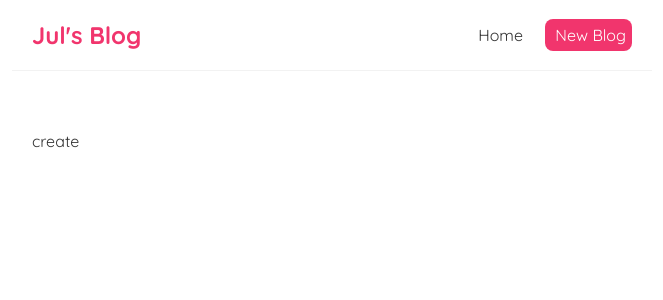
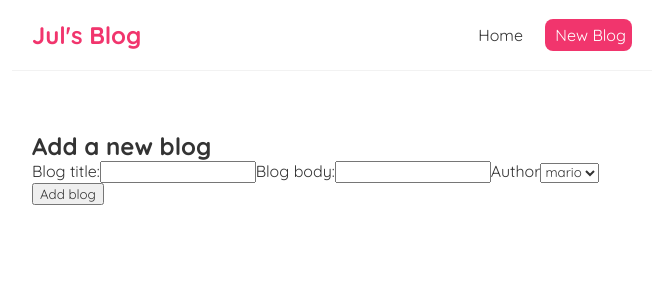
Before and after one commit to babyOctopuses/react-exercise, a React (Create React App) app in the folder exercise1/: page /create in a window 1280 px wide. Shown: the top 300 px of the page, without its empty margins (308-971 px from the left). Built offline with nearby package versions, Linux system fonts and the light colour scheme.

Commit message:
added input field

```diff
--- a/exercise1/src/Navbar/Create.js
+++ b/exercise1/src/Navbar/Create.js
@@ -1,8 +1,41 @@
-import React from 'react'
+import React, { useState } from 'react';
 
 const Create = () => {
+
+    const [title, setTitle]= useState();
+    const [body, setBody]= useState();
+    const [author, setAuthor]= useState('mario');
+
   return (
-    <div>create</div>
+    <div className="create">
+        <h2>Add a new blog</h2>
+        <form>
+        <label>Blog title:</label>
+        <input
+            type= "text"
+            required
+            value={title}
+            onChange={(e)=>{setTitle(e.target.value)}}
+        />
+        <label>Blog body:</label>
+        <input
+            type= "text"
+            required
+            value={body}
+            onChange={(e)=>{setBody(e.target.value)}}
+        />
+        <label>Author</label>
+        <select
+            required
+            value={author}
+            onChange={(e)=>{setAuthor(e.target.value)}}
+        >
+            <option value= "mario">mario</option>
+            <option value= "yoshi">yoshi</option>
+            </select>
+            <button> Add blog </button>
+            </form>
+    </div>
   )
 }
 
```
